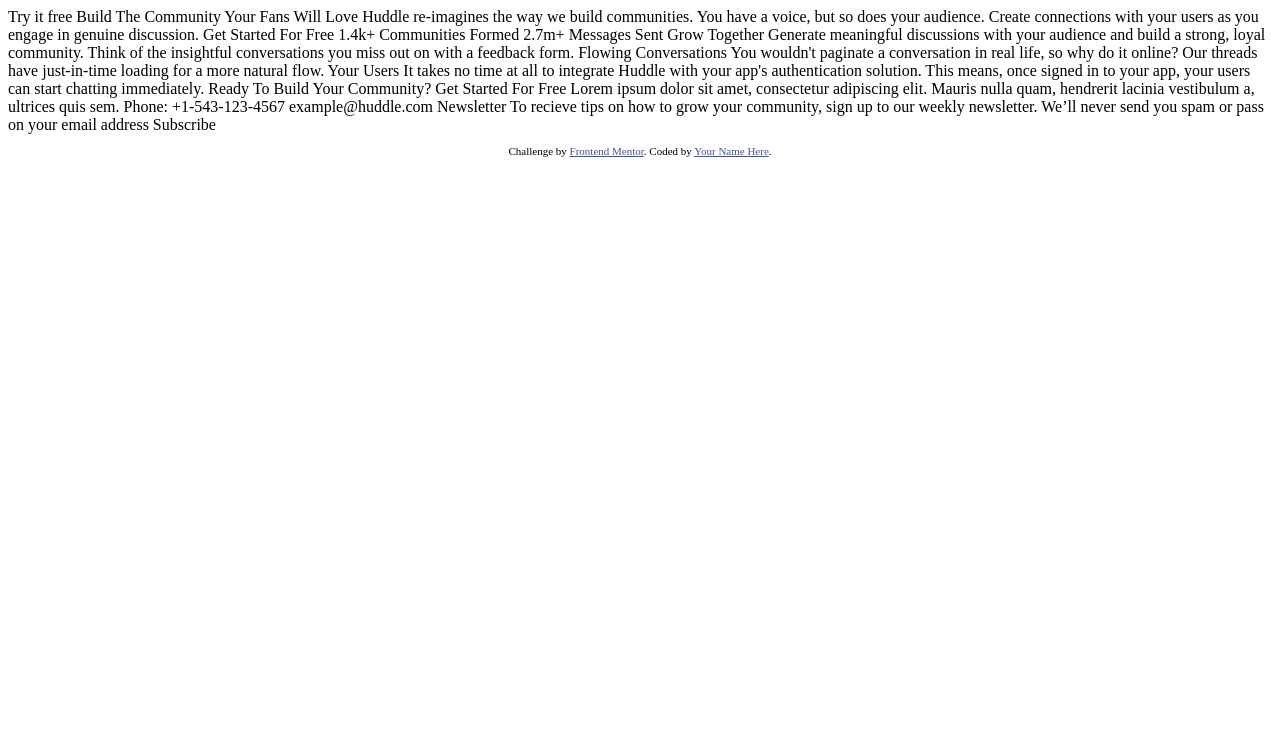
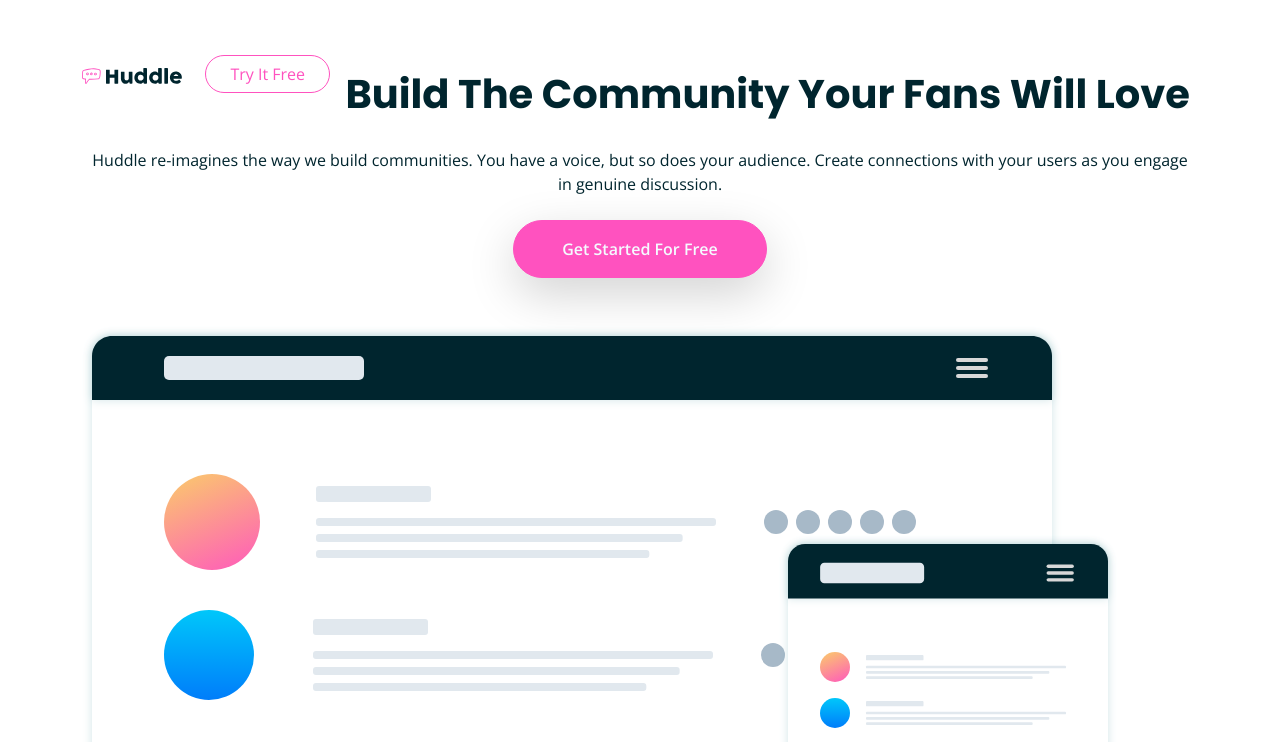
Before and after one commit to Z-ayat/huddle-landing-page-with-curved-sections, a plain HTML site: page index.html in a window 1280 px wide. Shown: the top 742 px of the page. Drawn offline with nearby package versions, Linux system fonts and the light colour scheme.

Commit message:
added some shits

```diff
--- a/index.html
+++ b/index.html
@@ -1,67 +1,97 @@
 <!DOCTYPE html>
 <html lang="en">
+
 <head>
-  <meta charset="UTF-8">
-  <meta name="viewport" content="width=device-width, initial-scale=1.0"> <!-- displays site properly based on user's device -->
+    <meta charset="UTF-8" />
+    <meta name="viewport" content="width=device-width, initial-scale=1.0" />
+    <link href="https://cdn.jsdelivr.net/npm/bootstrap@5.1.3/dist/css/bootstrap.min.css" rel="stylesheet" integrity="sha384-1BmE4kWBq78iYhFldvKuhfTAU6auU8tT94WrHftjDbrCEXSU1oBoqyl2QvZ6jIW3" crossorigin="anonymous" />
+    <link href="https://fonts.googleapis.com/css?family=Open+Sans:300,regular,500,600,700,800,300italic,italic,500italic,600italic,700italic,800italic" rel="stylesheet" />
+    <link href="https://fonts.googleapis.com/css?family=Poppins:100,100italic,200,200italic,300,300italic,regular,italic,500,500italic,600,600italic,700,700italic,800,800italic,900,900italic" rel="stylesheet" />
+    <script src="https://cdn.jsdelivr.net/npm/bootstrap@5.1.3/dist/js/bootstrap.bundle.min.js" integrity="sha384-ka7Sk0Gln4gmtz2MlQnikT1wXgYsOg+OMhuP+IlRH9sENBO0LRn5q+8nbTov4+1p" crossorigin="anonymous">
+    </script>
+    <link rel="stylesheet" href="style.css">
+    <link rel="icon" type="image/png" sizes="32x32" href="./images/favicon-32x32.png" />
+    <title>Frontend Mentor | Huddle landing page with curved sections</title>
+    <!-- <style>
+        .attribution {
+            font-size: 11px;
+            text-align: center;
+        }
 
-  <link rel="icon" type="image/png" sizes="32x32" href="./images/favicon-32x32.png">
+        .attribution a {
+            color: hsl(228, 45%, 44%);
+        }
+    </style> -->
+</head>
 
-  <title>Frontend Mentor | Huddle landing page with curved sections</title>
+<body>
+    <header class="header">
+        <nav class="navbar">
+            <div class="container">
+                <a class="navbar-brand" href="#">
+                    <img aria-hidden="true" src="images/logo.svg" alt="Logo" class="main-logo d-inline-block" width="100px" />
+                </a>
+                <a href="#" class="btn btn-outline-primary rounded-pill px-4">Try It Free</a>
+                <h1 class="text-center p-2 mt-5 lh-base">Build The Community Your Fans Will Love</h1>
+                <p class="lh-base text-center p-2">Huddle re-imagines the way we build communities. You have a voice, but so does your audience. Create connections with your users as you engage in genuine discussion.</p>
+                <a href="#" class="btn btn-primary rounded-pill hud-btn px-5 py-3 mx-auto shadow-lg">Get Started For Free</a>
+                <img aria-hidden="true" src="images/screen-mockups.svg" alt="mock up" class="img-fluid mt-5">
+            </div>
+        </nav>
+    </header>
+    <main class="container">
+        <section class="stats">
+            <div class="container">
+                <div class="stats-item p-5">
+                    <img aria-hidden="true" src="images/icon-communities.svg" alt="community" class="img-thumbnail border-0">
+                    <h2 class="display-5 fw-bold text-center">1.4k+</h2>
+                    <p class="text-center text-muted">communities Formed</p>
+                </div>
+            </div>
+            <div class="container">
+                <div class="stats-item p-5">
+                    <img aria-hidden="true" src="images/icon-messages.svg" alt="message" class="img-thumbnail border-0">
+                    <h2 class="display-5 fw-bold text-center">2.7m+</h2>
+                    <p class="text-center text-muted">Messages Sent</p>
+                </div>
+            </div>
+        </section>
+        <section class="testimoials">
+            <div class="container pt-5 mt-5">
+                <img aria-hidden="true" src="images/illustration-grow-together.svg" alt="grow together" class="img-fluid">
+                <div class="testimonials-text-container">
+                    <h2 class="text-center mt-5 mb-3">Grow Together</h2>
+                    <p class="text-center">Generate meaningful discussions with your audience and build a strong, loyal community. Think of the insightful conversations you miss out on with a feedback form.</p>
+                </div>
+            </div>
+            <div class="container pt-5 mt-5">
+                <img aria-hidden="true" src="images/illustration-flowing-conversation.svg" alt="flowing conversation" class="img-fluid">
+                <div class="testimonials-text-container">
+                    <h2 class="text-center mt-5 mb-3">Flowing Conversations</h2>
+                    <p class="text-center">You wouldn't paginate a conversation in real life, so why do it online? Our threads have just-in-time loading for a more natural flow.</p>
+                </div>
+            </div>
+            <div class="container pt-5 mt-5">
+                <img aria-hidden="true" src="images/illustration-your-users.svg" alt="your User" class="img-fluid">
+                <div class="testimonials-text-container">
+                    <h2 class="text-center mt-5 mb-3">Your Users</h2>
+                    <p class="text-center">It takes no time at all to integrate Huddle with your app's authentication solution. This means, once signed in to your app, your users can start chatting immediately.</p>
+                </div>
+            </div>
+        </section>
+    </main>
+    <footer>
 
-  <!-- Feel free to remove these styles or customise in your own stylesheet 👍 -->
-  <style>
-    .attribution { font-size: 11px; text-align: center; }
-    .attribution a { color: hsl(228, 45%, 44%); }
-  </style>
-</head>
-<body>
-  Try it free
 
-  Build The Community Your Fans Will Love
+    </footer>
+    <!--      Ready To Build Your Community? Get Started For Free Lorem ipsum dolor sit amet, consectetur adipiscing elit. Mauris nulla quam, hendrerit lacinia vestibulum a, ultrices quis sem. Phone: +1-543-123-4567 example@huddle.com
+    Newsletter To recieve tips on how to grow your community, sign up to our weekly newsletter. We’ll never send you spam or pass on your email address Subscribe -->
 
-  Huddle re-imagines the way we build communities. You have a voice, but so does
-  your audience. Create connections with your users as you engage in genuine discussion.
+    <!-- <footer>
+        <p class="attribution">
+            Challenge by <a href="https://www.frontendmentor.io?ref=challenge" target="_blank">Frontend Mentor</a>. Coded by <a href="#">Your Name Here</a>.
+        </p>
+    </footer> -->
+</body>
 
-  Get Started For Free
-
-  1.4k+
-  Communities Formed
-
-  2.7m+
-  Messages Sent
-
-  Grow Together
-  Generate meaningful discussions with your audience and build a strong, loyal community.
-  Think of the insightful conversations you miss out on with a feedback form.
-
-  Flowing Conversations
-  You wouldn't paginate a conversation in real life, so why do it online? Our threads have
-  just-in-time loading for a more natural flow.
-
-  Your Users
-  It takes no time at all to integrate Huddle with your app's authentication solution. This means,
-  once signed in to your app, your users can start chatting immediately.
-
-  Ready To Build Your Community?
-  Get Started For Free
-
-  Lorem ipsum dolor sit amet, consectetur adipiscing elit. Mauris nulla quam, hendrerit lacinia
-  vestibulum a, ultrices quis sem.
-
-  Phone: +1-543-123-4567
-  example@huddle.com
-
-  Newsletter
-  To recieve tips on how to grow your community, sign up to our weekly newsletter. We’ll never
-  send you spam or pass on your email address
-
-  Subscribe
-
-  <footer>
-    <p class="attribution">
-      Challenge by <a href="https://www.frontendmentor.io?ref=challenge" target="_blank">Frontend Mentor</a>.
-      Coded by <a href="#">Your Name Here</a>.
-    </p>
-  </footer>
-</body>
 </html>
--- /dev/null
+++ b/style.css
@@ -0,0 +1,44 @@
+* {
+    box-sizing: border-box;
+    padding: 0;
+    margin: 0;
+}
+
+:root {
+    --Pink: hsl(322, 100%, 66%);
+    --Light-Pink: hsl(321, 100%, 78%);
+    --Light-Red: hsl(0, 100%, 63%);
+    --Very-Dark-Cyan: hsl(192, 100%, 9%);
+    --Very-Pale-Blue: hsl(207, 100%, 98%);
+}
+
+.btn {
+    color: var(--Pink);
+    border-color: var(--Pink);
+    font-family: 'Open Sans';
+}
+
+.hud-btn {
+    background-color: var(--Pink);
+    color: var(--Very-Pale-Blue);
+    font-weight: 600;
+}
+
+h1,
+h2,
+h3,
+h4,
+h5,
+h6 {
+    font-family: 'Poppins';
+    font-weight: 700;
+    color: var(--Very-Dark-Cyan);
+}
+
+p {
+    color: var(--Very-Dark-Cyan);
+}
+
+body {
+    font-family: 'Open Sans';
+}
```
